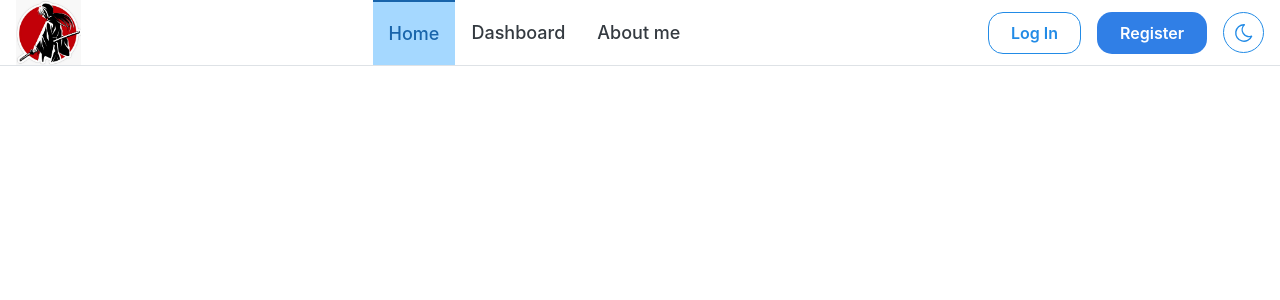
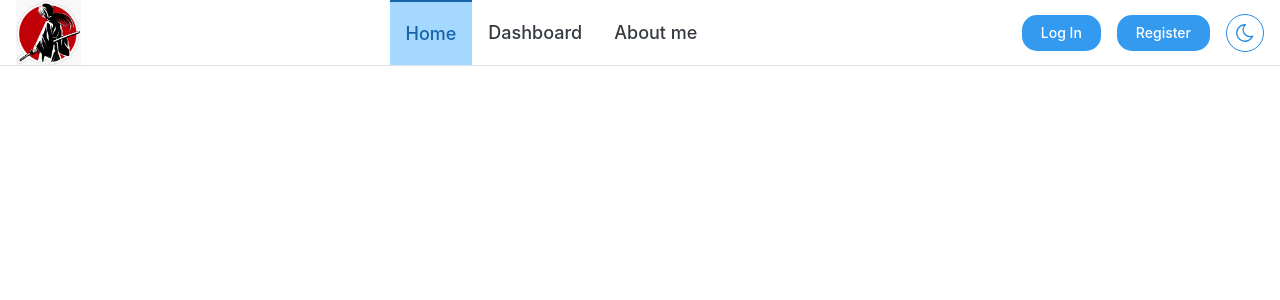
Before and after one commit to MinhHiepPHAM/backend_projects, a React (Vite) app in the folder task_manager/frontend/react-project/: page /home in a window 1280 px wide. Shown: the top 300 px of the page. Built offline with nearby package versions, Linux system fonts and the light colour scheme.

Commit message:
add logout

```diff
--- a/task_manager/frontend/react-project/src/HeaderMegaMenu.jsx
+++ b/task_manager/frontend/react-project/src/HeaderMegaMenu.jsx
@@ -1,7 +1,6 @@
 import {
   Group,
   Button,
-  useMantineTheme,
   Image,
   useMantineColorScheme,
   ActionIcon,
@@ -18,6 +17,7 @@ import { IconSun, IconMoon } from '@tabler/icons-react';
 import actClasses from './css/actionToggle.module.css';
 import { useState } from 'react';
 import { useNavigate } from 'react-router-dom';
+import axios from 'axios';
 
 
 function NotLoggedIn() {
@@ -26,18 +26,14 @@ function NotLoggedIn() {
       <Button
         href="/login"
         component='a'
-        variant="outline"
-        radius={15}
-        size='md'
+        className={classes.authButton}
       >
         Log In
       </Button>
       <Button
         href="/signup"
-        color='rgba(48, 127, 230, 1)'
+        className={classes.authButton}
         component='a'
-        radius={15}
-        size='md'
       >
         Register
       </Button>
@@ -47,6 +43,24 @@ function NotLoggedIn() {
 
 function LoggedIn({username}) {
   const displayName = username.slice(0,2).toUpperCase()
+  const navigate = useNavigate()
+  const logoutHandle = (e) =>{
+    try {
+			axios.post('http://localhost:8000/logout/', {
+				token : localStorage.getItem('token')
+			},{
+				headers: {'Content-Type': 'application/json'}
+			});
+			// console.log('logout response: ',response.data)
+      // console.log('token = ', localStorage.getItem('token'))
+
+			localStorage.removeItem('username')
+      localStorage.removeItem('token')
+      navigate('/login')
+		} catch (error) {
+			console.error('Login failed:', error);
+		}
+  }
   return (
     <>
       <Group gap="sm">
@@ -56,11 +70,8 @@ function LoggedIn({username}) {
         </Text>
       </Group>
       <Button
-        href="/logout"
-        component='a'
-        variant="outline"
-        radius={15}
-        size='md'
+        className={classes.authButton}
+        onClick={logoutHandle}
       >
         Log Out
       </Button>
@@ -113,8 +124,8 @@ export function HeaderMegaMenu({page=''}) {
           <ActionIcon
             onClick={() => setColorScheme(computedColorScheme === 'light' ? 'dark' : 'light')}
             variant="outline"
-            h={41} w={41}
-            radius={21}
+            h={38} w={38}
+            radius={19}
             aria-label="Toggle color scheme"
           >
             <IconSun className={cx(actClasses.icon, actClasses.light)} stroke={1.5} />
--- a/task_manager/frontend/react-project/src/Login.jsx
+++ b/task_manager/frontend/react-project/src/Login.jsx
@@ -34,7 +34,7 @@ function LoginForm() {
 			},{
 				headers: {'Content-Type': 'application/json'}
 			});
-			console.log(response.data)
+			// console.log(response.data)
 
 			localStorage.clear()
 			localStorage.setItem('token', response.data.token);
--- a/task_manager/frontend/react-project/src/css/headerMenu.module.css
+++ b/task_manager/frontend/react-project/src/css/headerMenu.module.css
@@ -38,3 +38,14 @@
 .text {
   color: light-dark(var(--mantine-color-blue-7), var(--mantine-color-white));
 }
+
+.authButton {
+  font-weight: 500;
+  background-color: light-dark(var(--mantine-color-blue-5), var(--mantine-color-gray-6));
+  border-radius: 15px;
+  color: var(--mantine-color-white);
+
+  @mixin hover {
+    background-color: light-dark(var(--mantine-color-blue-7), var(--mantine-color-gray-5));
+  }
+}
```
Also changed, not shown: 1 other file (tests, documents, lock files or other folders).
